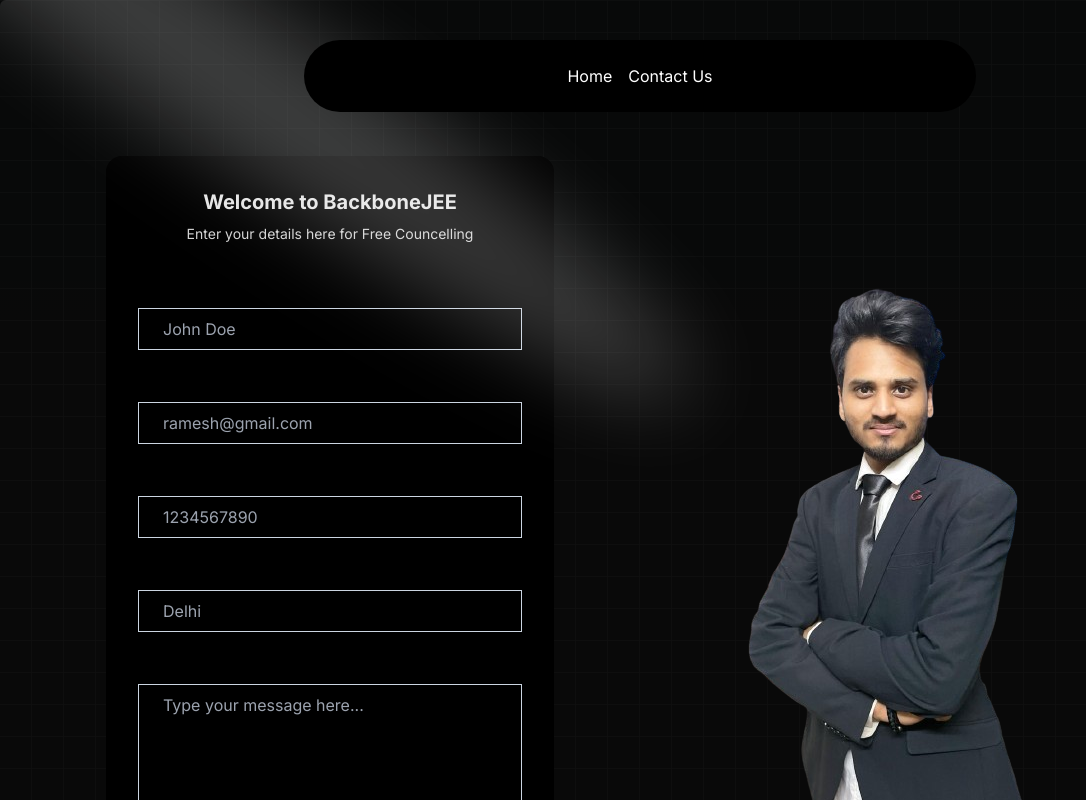
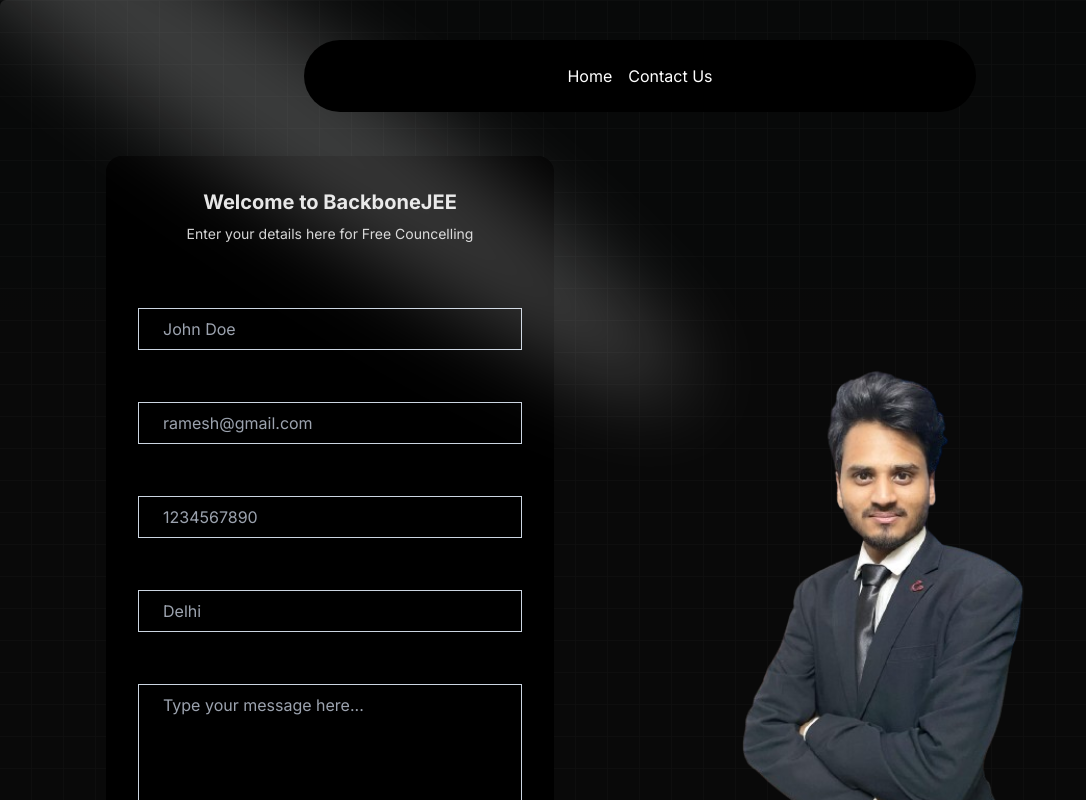
Before and after one commit to rkraushan01/backbone, a Next.js app: page / in a window 1280 px wide. Shown: the top 800 px of the page, without its empty margins (0-1086 px from the left). Built offline with nearby package versions, Linux system fonts and the light colour scheme.

Commit message:
responsiveness improved

```diff
--- a/src/app/components/ContactUs.tsx
+++ b/src/app/components/ContactUs.tsx
@@ -109,7 +109,7 @@ function Page() {
               type="text"
               id="fullname"
               placeholder="John Doe"
-              className="shadow-md px-6 py-2 border border-slate-300 bg-black"
+              className="shadow-md px-6 py-2 border border-slate-300 bg-black text-white"
             />
           </div>
 
@@ -122,7 +122,7 @@ function Page() {
               type="text"
               id="email"
               placeholder="ramesh@gmail.com"
-              className="shadow-md px-6 py-2 border border-slate-300 bg-black"
+              className="shadow-md px-6 py-2 border border-slate-300 bg-black text-white "
             />
           </div>
 
@@ -135,7 +135,7 @@ function Page() {
               type="text"
               id="phoneNumber"
               placeholder="1234567890"
-              className="shadow-md px-6 py-2 border border-slate-300 bg-black"
+              className="shadow-md px-6 py-2 border border-slate-300 bg-black text-white "
             />
           </div>
 
@@ -148,7 +148,7 @@ function Page() {
               type="text"
               id="state"
               placeholder="Delhi"
-              className="shadow-md px-6 py-2 border border-slate-300 bg-black"
+              className="shadow-md px-6 py-2 border border-slate-300 bg-black text-white "
             />
           </div>
 
@@ -158,7 +158,7 @@ function Page() {
             <textarea
               onChange={(e) => setMessage(e.target.value)}
               value={message}
-              className="h-32 shadow-md px-6 py-2 border border-slate-300 bg-black"
+              className="h-32 shadow-md px-6 py-2 border border-slate-300 bg-black text-white "
               id="message"
               placeholder="Type your message here..."
             ></textarea>
--- a/src/app/components/HeroSection.tsx
+++ b/src/app/components/HeroSection.tsx
@@ -26,16 +26,14 @@ function HeroSection() {
   </div>
 
   {/* Right Side (Second Inner Div) */}
-  <div className="sm:pt-40 md: pt-400">
+  <div className="flex items-center justify-center sm:pt-60 md:pt-400">
+  <img
+    src={prashant2.src}
+    alt="Description of the image"
+    className="object-cover h-full w-full"
+  />
+</div>
 
-
-      <img
-        src={prashant2.src}
-        alt="Description of the image"
-        className="max-w-full h-auto "
-      />
-
-  </div>
 </div>
 
 
```
